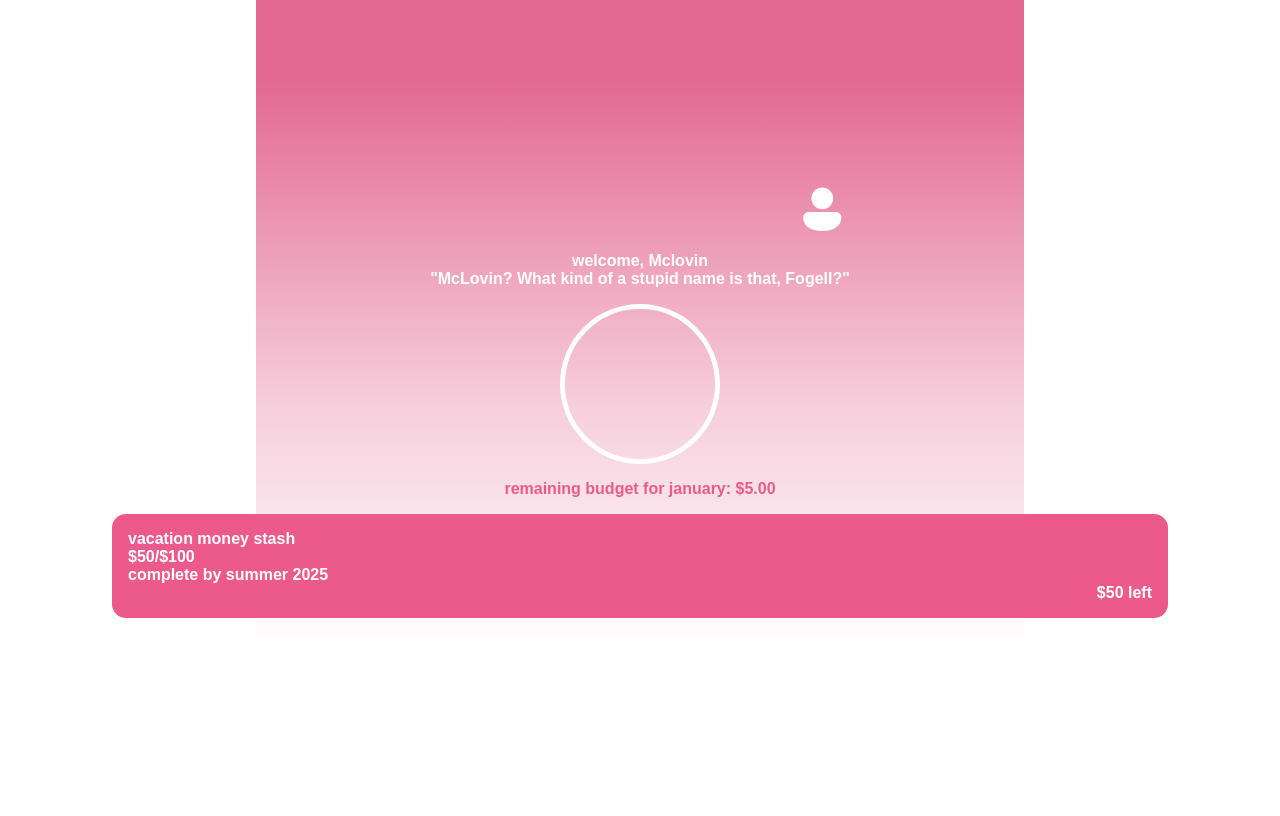
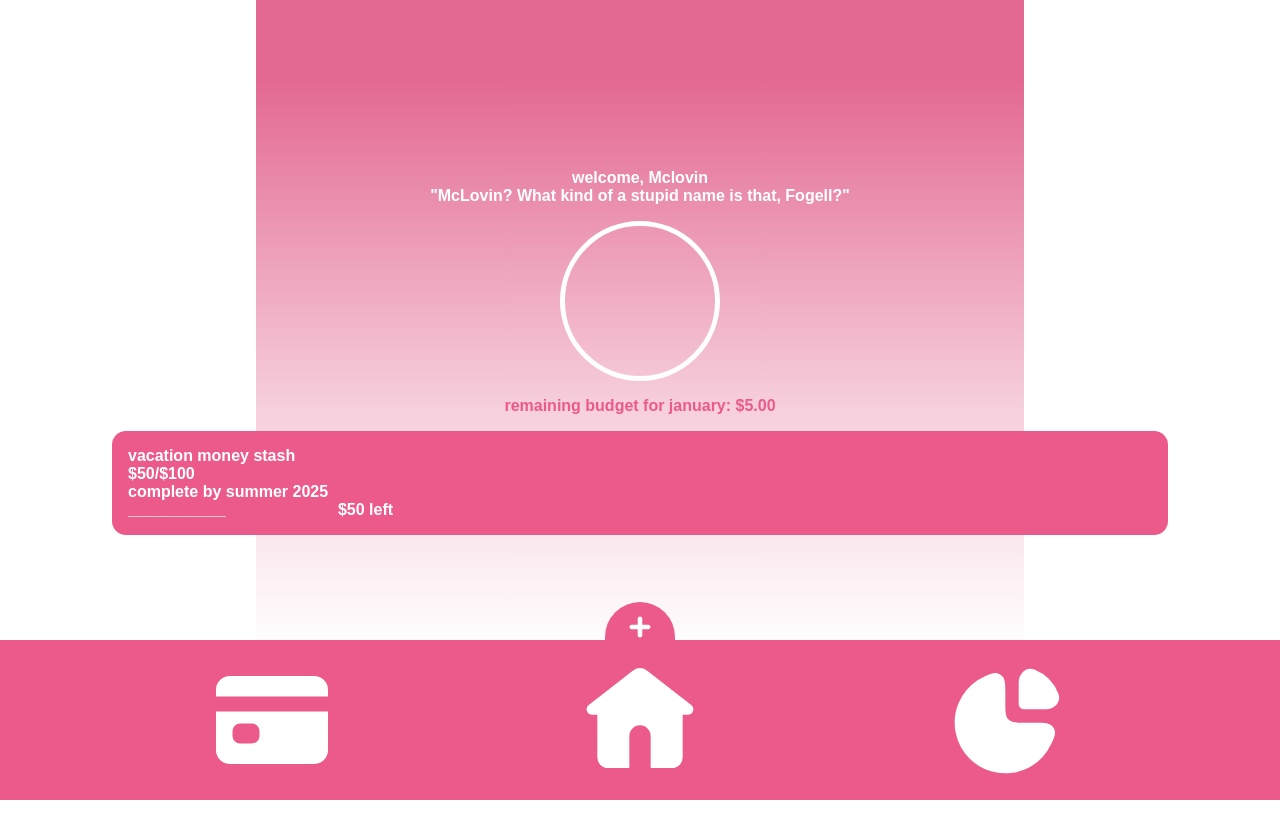
Before and after one commit to cel004/fruitful., a React (Vite) app: page /homescreen in a window 1280 px wide. Built offline with nearby package versions, Linux system fonts and the light colour scheme; a web font is replaced by a local one.

Commit message:
Create footer with create button

```diff
--- a/src/HomeScreen/HomeScreen.jsx
+++ b/src/HomeScreen/HomeScreen.jsx
@@ -2,16 +2,26 @@ import styles from './HomeScreen.module.css'
 import WelcomeHeader from '../components/WelcomeHeader/WelcomeHeader';
 import Piechart from '../components/Piechart/Piechart';
 import Goal from '../components/Goal/Goal';
+import Navigation from '../components/Navigation/Navigation';
+import Create from '../components/Create/Create';
 
 
 function HomeScreen(){
     document.body.style.backgroundImage = "none";
     document.body.style.backgroundImage = "linear-gradient(#d82d66b6 10%, #d82d663a 50%, #ffffff 80%)";
     return (
-        <div className={styles.homeContainer}>
-            <WelcomeHeader></WelcomeHeader>
-            <Piechart></Piechart>
-            <Goal></Goal>
+        <div className={styles.pageWrapper}>
+            <main className={styles.mainContent}>
+                <WelcomeHeader />
+                <Piechart />
+                <Goal />
+            </main>
+            <footer className={styles.footer}>
+                <div className={styles.createButton}>
+                    <Create />
+                    </div>
+                <Navigation />
+            </footer>
         </div>
 
     );
--- a/src/HomeScreen/HomeScreen.module.css
+++ b/src/HomeScreen/HomeScreen.module.css
@@ -12,10 +12,26 @@ body {
     background: linear-gradient(#d82d66b6 10%, #d82d663a 50%, #ffffff 80%);
 }
 
-.homeContainer {
+.mainContent {
+    flex-grow: 1;
+}
+
+.pageWrapper {
     display: flex;
     flex-direction: column;
     justify-content: start;
     align-items: center;
+    min-height: 100vh;
 
 }
+
+.footer {
+    width: 100%;
+}
+
+.createButton {
+    display: flex;
+    align-items: center;
+    justify-content: center;
+    margin-bottom: -2rem;
+}
--- /dev/null
+++ b/src/components/Create/Create.jsx
@@ -0,0 +1,14 @@
+import styles from './Create.module.css';
+import { Plus } from '../icons/iconPlus.jsx';
+
+function Create() {
+    return (
+        <div className={styles.createButton}>
+            <div className={styles.plusIcon}>
+                <Plus />
+            </div>
+        </div>
+    );
+}
+
+export default Create;
--- /dev/null
+++ b/src/components/Create/Create.module.css
@@ -0,0 +1,15 @@
+.createButton {
+    display: flex;
+    justify-content: center;
+    align-items: center;
+    width: 70px;
+    height: 70px;
+    border-radius: 70% 70% 0 0;
+    background-color: #ec5a8b;
+    color: white;
+    cursor: pointer; /* Adds a pointer cursor on hover */
+}
+
+.createButton svg {
+    margin-bottom: 1rem;
+}
--- a/src/components/Form/Form.module.css
+++ b/src/components/Form/Form.module.css
@@ -38,6 +38,7 @@ button[type="submit"]:hover {
     color: #ffffff;
     box-shadow: 1px 1px rgba(0, 0, 0, 0.253);
     transition: background-color 0.5s ease;
+    cursor: pointer;
 }
 
 button[type="submit"]:active {
--- a/src/components/Goal/Goal.jsx
+++ b/src/components/Goal/Goal.jsx
@@ -8,7 +8,11 @@ function Goal(){
                     <p className={styles.goalTitle}>vacation money stash</p>
                     <p className={styles.amount}>$50/$100</p>
                     <p className={styles.date}>complete by summer 2025</p>
-                    <p className={styles.remaining}>$50 left</p>
+                    <div className={styles.progressContainer}>
+                        <p>___________</p>
+                        <p className={styles.remaining}>$50 left</p>
+                    </div>
+
                 </div>
             </div>
         </div>
--- a/src/components/Goal/Goal.module.css
+++ b/src/components/Goal/Goal.module.css
@@ -17,6 +17,7 @@
     align-items: start;
 }
 
-.remaining {
-    margin-left: auto;
+.progressContainer {
+    display: flex;
+    gap: 7rem;
 }
--- /dev/null
+++ b/src/components/Navigation/Navigation.jsx
@@ -0,0 +1,16 @@
+import styles from './Navigation.module.css';
+import { Card } from '../icons/iconCard.jsx';
+import { Home } from '../icons/iconHome.jsx';
+import { Piechart } from '../icons/iconPiechart.jsx';
+
+function Navigation() {
+    return (
+        <div className={styles.navigationContainer}>
+            <div className={styles.navigationIcon}><Card /></div>
+            <div className={styles.navigationIcon}><Home /></div>
+            <div className={styles.navigationIcon}><Piechart /></div>
+        </div>
+    );
+}
+
+export default Navigation;
--- /dev/null
+++ b/src/components/Navigation/Navigation.module.css
@@ -0,0 +1,17 @@
+.navigationContainer {
+    background-color: #ec5a8b;
+    display: flex;
+    justify-content: space-evenly;
+    align-items: center;
+    width: 100vw;
+    padding: 1rem 0;
+    margin-bottom: auto;
+    gap: 2rem;
+}
+
+.navigationIcon {
+    display: flex;
+    justify-content: center;
+    align-items: center;
+    width: 10%;
+}
--- a/src/components/icons/iconPiechart.jsx
+++ b/src/components/icons/iconPiechart.jsx
@@ -1,5 +1,5 @@
 import React from 'react';
 
-export function PieChart(props) {
+export function Piechart(props) {
 	return (<svg xmlns="http://www.w3.org/2000/svg" width="100%" height="100%" viewBox="0 0 24 24" {...props}><path fill="currentColor" d="M6.222 4.601a9.5 9.5 0 0 1 1.395-.771c1.372-.615 2.058-.922 2.97-.33c.913.59.913 1.56.913 3.5v1.5c0 1.886 0 2.828.586 3.414s1.528.586 3.414.586H17c1.94 0 2.91 0 3.5.912c.592.913.285 1.599-.33 2.97a9.5 9.5 0 0 1-10.523 5.435A9.5 9.5 0 0 1 6.222 4.601"></path><path fill="currentColor" d="M21.446 7.069a8.03 8.03 0 0 0-4.515-4.515C15.389 1.947 14 3.344 14 5v4a1 1 0 0 0 1 1h4c1.657 0 3.053-1.39 2.446-2.931"></path></svg>);
 }
--- /dev/null
+++ b/src/components/icons/iconPlus.jsx
@@ -0,0 +1,5 @@
+import React from 'react';
+
+export function Plus(props) {
+	return (<svg xmlns="http://www.w3.org/2000/svg" width="1.5em" height="1.5em" viewBox="0 0 32 32" {...props}><path fill="currentColor" d="M19.05 5.06c0-1.68-1.37-3.06-3.06-3.06s-3.07 1.38-3.06 3.06v7.87H5.06C3.38 12.93 2 14.3 2 15.99c0 1.68 1.38 3.06 3.06 3.06h7.87v7.86c0 1.68 1.37 3.06 3.06 3.06c1.68 0 3.06-1.37 3.06-3.06v-7.86h7.86c1.68 0 3.06-1.37 3.06-3.06c0-1.68-1.37-3.06-3.06-3.06h-7.86z"></path></svg>);
+}
```
